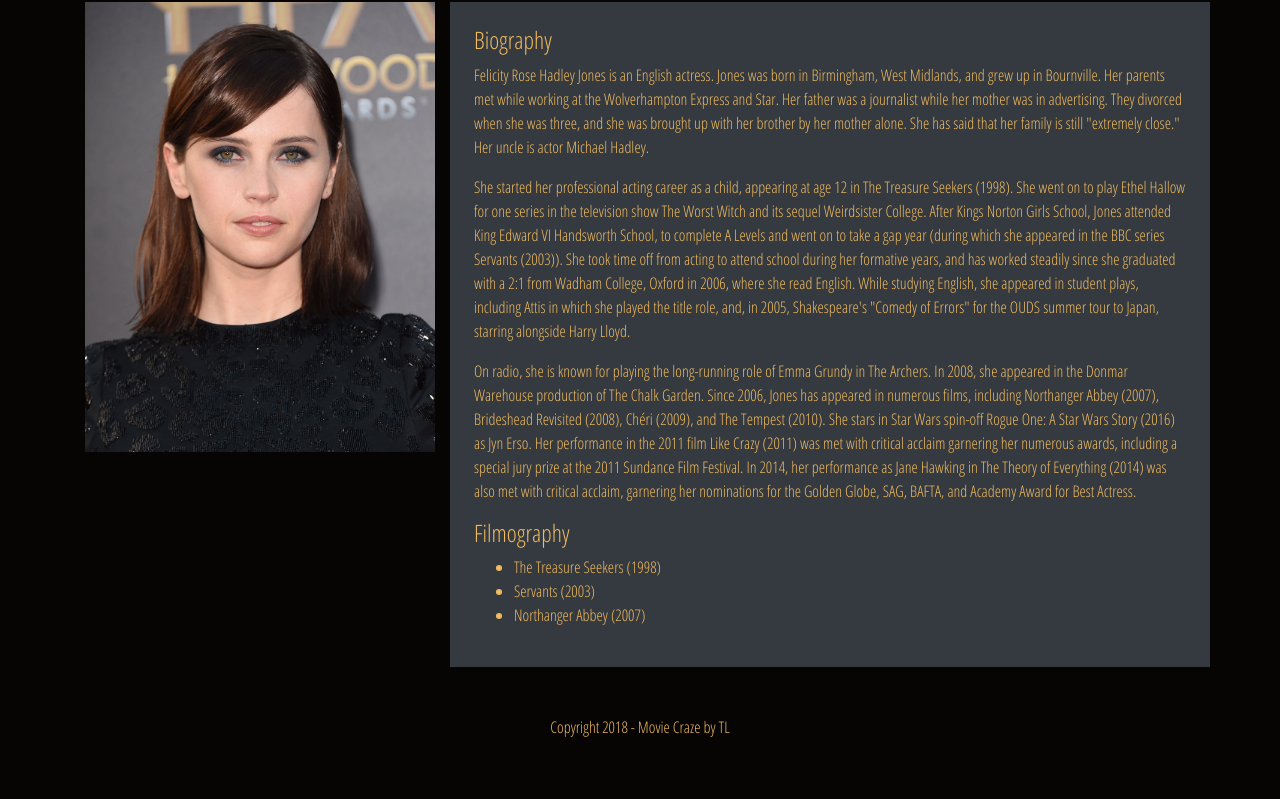
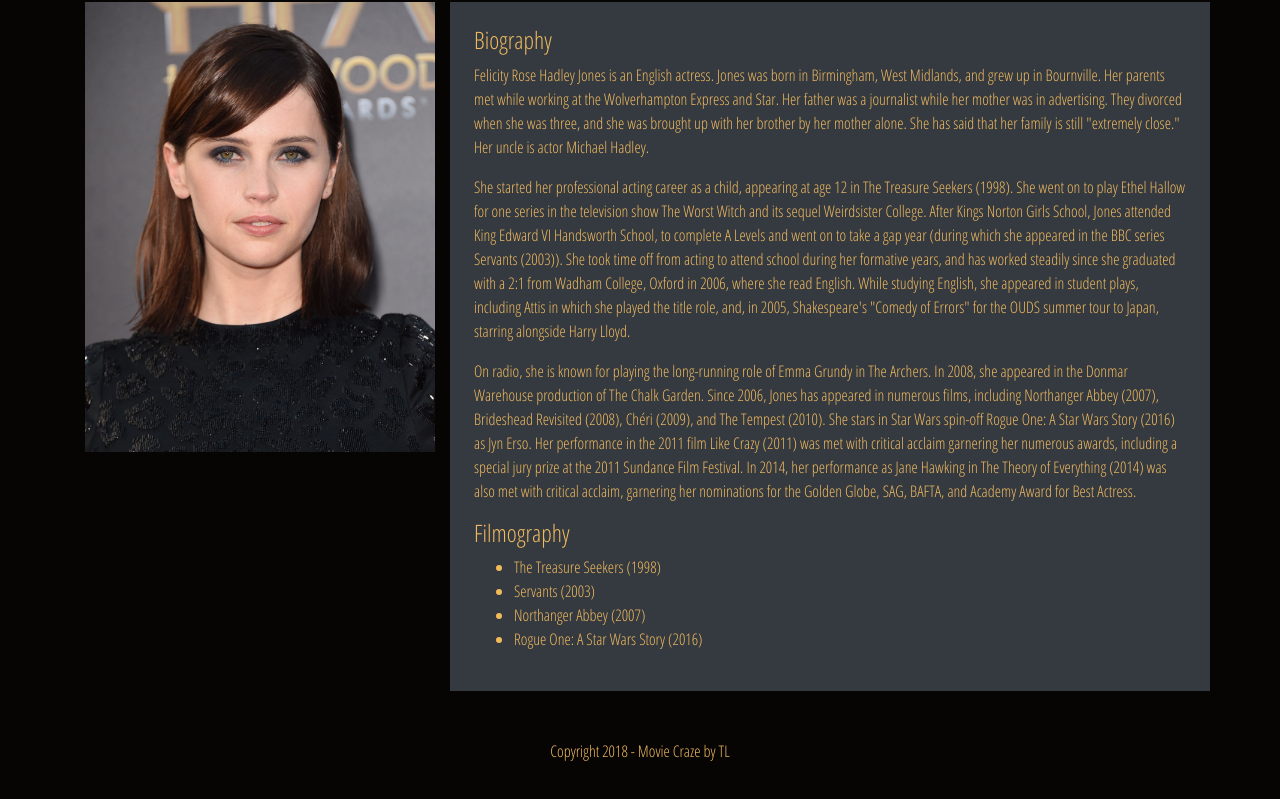
Before and after one commit to mstamle/MovieDatabase, a website: page src/felicity-jones.html in a window 1280 px wide. Shown: the part 189-988 px from the top of the page. Drawn offline with nearby package versions, Linux system fonts and the light colour scheme; files that its build step writes are made by us from their sources.

Commit message:
Actor page designed

```diff
--- a/src/felicity-jones.html
+++ b/src/felicity-jones.html
@@ -113,9 +113,10 @@
 
             <h4>Filmography</h4>
             <ul>
-                <li><a target="_blank"  href="http://www.imdb.com/title/tt0117957?ref_=nmbio_mbio">The Treasure Seekers (1998)</a></li>
+                <li><a target="_blank" href="http://www.imdb.com/title/tt0117957?ref_=nmbio_mbio">The Treasure Seekers (1998)</a></li>
                 <li><a target="_blank" href="http://www.imdb.com/title/tt0352098?ref_=nmbio_mbio">Servants (2003)</a></li>
-                <li><a target="_blank"  href="http://www.imdb.com/title/tt0844794?ref_=nmbio_mbio">Northanger Abbey (2007)</a></li>
+                <li><a target="_blank" href="http://www.imdb.com/title/tt0844794?ref_=nmbio_mbio">Northanger Abbey (2007)</a></li>
+                <li><a target="_blank" href="http://www.imdb.com/title/tt3748528?ref_=nmbio_mbio">Rogue One: A Star Wars Story (2016)</a></li>
             </ul>
 
             </div>
```
